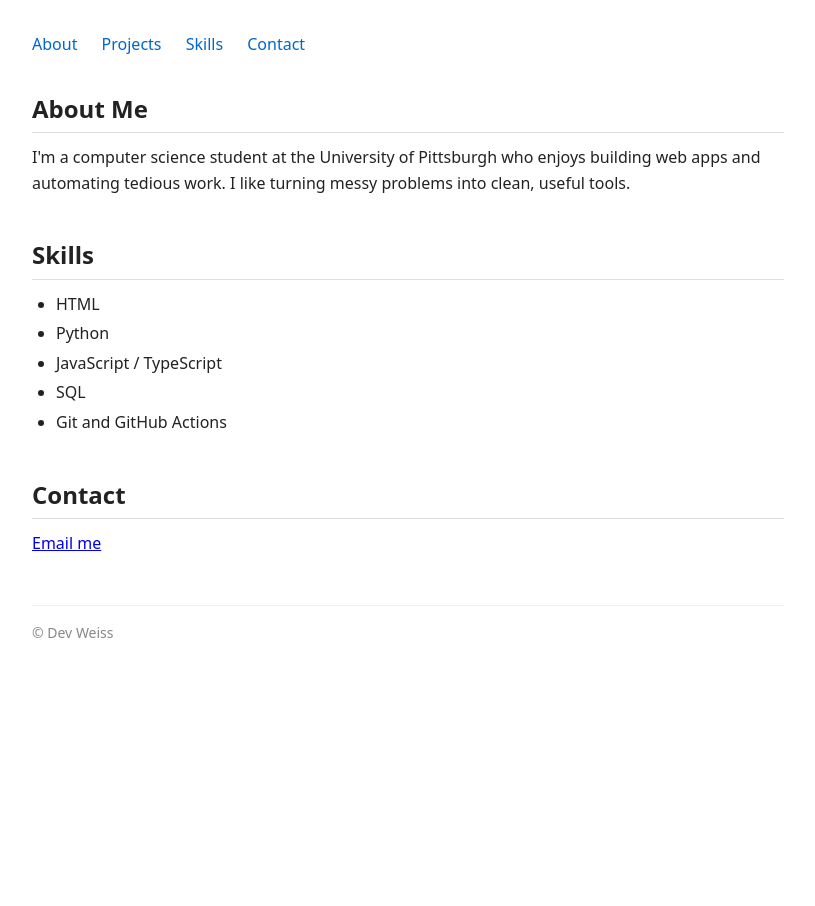
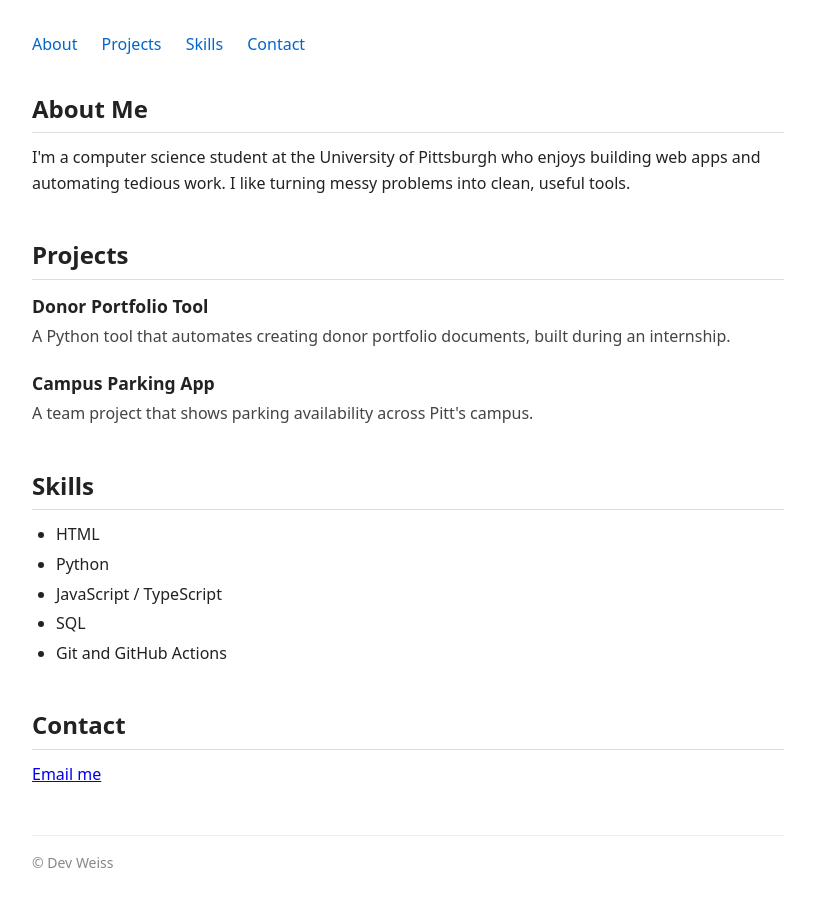
Before and after one commit to Dev-Weiss/dev-weiss--portfolio, a plain HTML site: page index.html in a window 1280 px wide. Shown: the whole page, without its empty margins (232-1047 px from the left). Before the commit the page ends 800 px from the top, so only its background shows below. Drawn offline with Linux system fonts and the light colour scheme.

Commit message:
Revert "Break portfolio: remove projects section"
This reverts commit 1fd206c0a7224064c0cc2d68f73684f799341ee7.

```diff
--- a/index.html
+++ b/index.html
@@ -29,7 +29,26 @@
         tedious work. I like turning messy problems into clean, useful tools.</p>
     </section>
 
+    <section id="projects">
+      <h2>Projects</h2>
 
+      <!-- Example project entry structure: copy, fill in, and add at least 2:
+      <div class="project">
+        <h3>Project Name</h3>
+        <p>What the project does, the technologies used, and what you learned.</p>
+      </div>
+      -->
+      <div class="project">
+        <h3>Donor Portfolio Tool</h3>
+        <p>A Python tool that automates creating donor portfolio documents, built during an internship.</p>
+      </div>
+      <div class="project">
+        <h3>Campus Parking App</h3>
+        <p>A team project that shows parking availability across Pitt's campus.</p>
+      </div>
+
+      <!-- TODO: Add at least 2 project entries using the structure above -->
+    </section>
 
     <section id="skills">
       <h2>Skills</h2>
```
